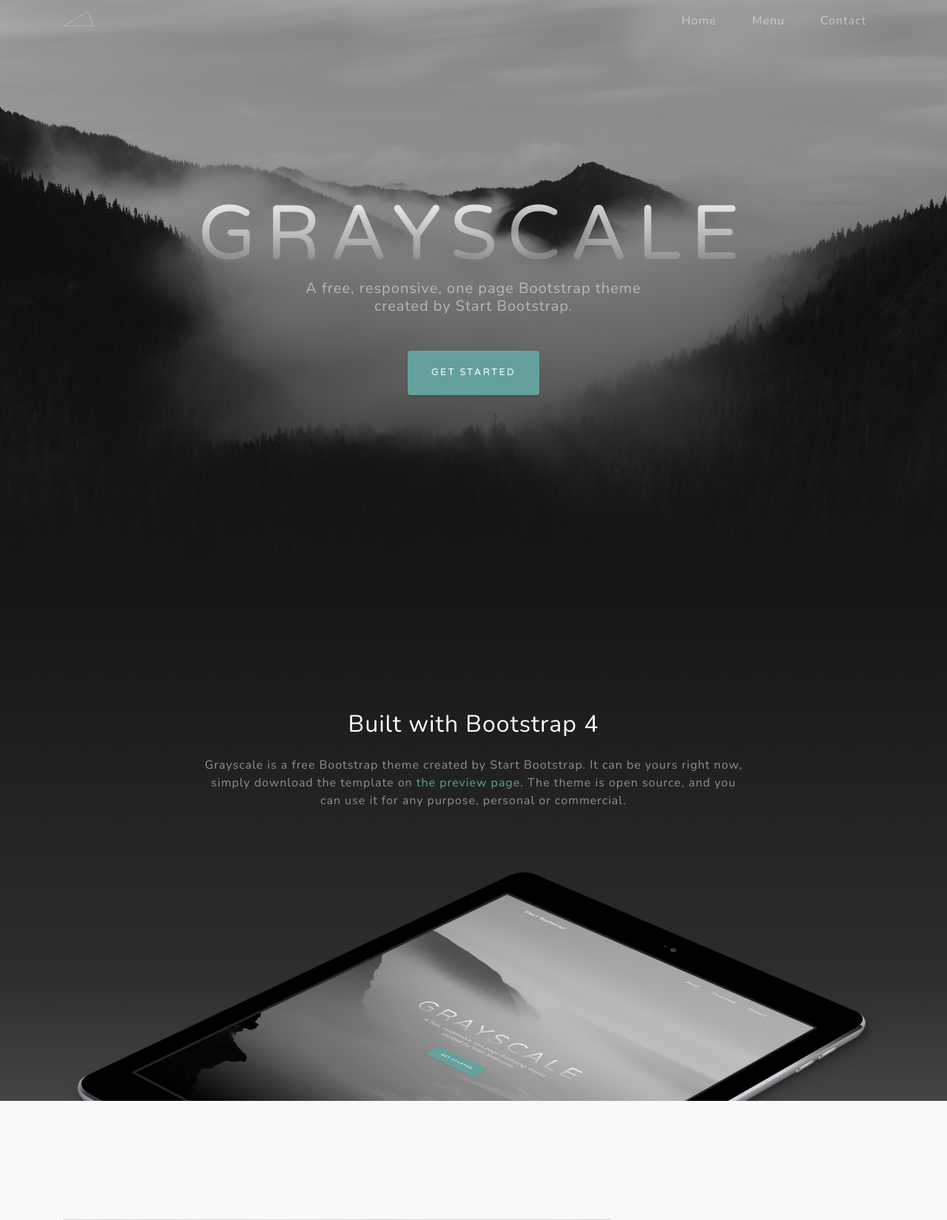
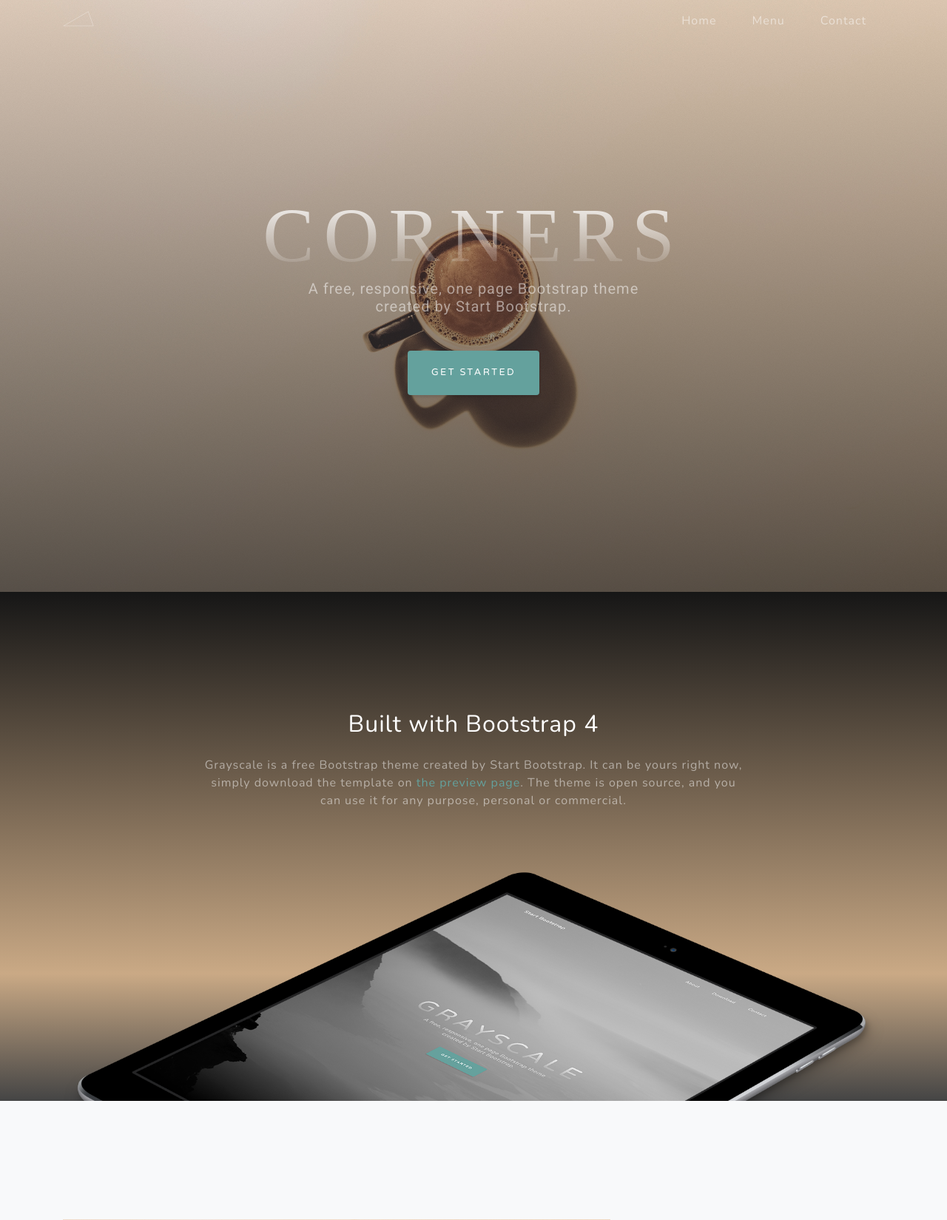
Before and after one commit to dpm16/pythonServer, a Django app: page / in a window 1280 px wide. Shown: the top 1649 px of the page at 74% size. Run offline with Django 3.2, Linux system fonts and the light colour scheme; some libraries are stand-ins or nearby versions; some web fonts are replaced.

Commit message:
new splash

```diff
--- a/mysite/pages/static/css/grayscale.css
+++ b/mysite/pages/static/css/grayscale.css
@@ -92,7 +92,7 @@
   height: auto;
   min-height: 35rem;
   padding: 15rem 0;
-  background: linear-gradient(to bottom, rgba(22, 22, 22, 0.3) 0%, rgba(22, 22, 22, 0.7) 75%, #161616 100%), url("../img/bg-masthead.jpg");
+  background: linear-gradient(to bottom, rgba(22, 22, 22, 0.1) 0%, rgba(22, 22, 22, 0.7) 100%, #161616 100%), url("../img/bg-masthead.jpg");
   background-position: center;
   background-repeat: no-repeat;
   background-attachment: scroll;
@@ -100,7 +100,7 @@
 }
 
 .masthead h1 {
-  font-family: 'Varela Round';
+  font-family: 'Roboto Slab';
   font-size: 2.5rem;
   line-height: 2.5rem;
   letter-spacing: 0.8rem;
@@ -111,6 +111,7 @@
 }
 
 .masthead h2 {
+  font-family: 'Roboto';
   max-width: 20rem;
   font-size: 1rem;
 }
@@ -167,7 +168,7 @@
 
 .about-section {
   padding-top: 10rem;
-  background: linear-gradient(to bottom, #161616 0%, rgba(22, 22, 22, 0.9) 75%, rgba(22, 22, 22, 0.8) 100%);
+  background: linear-gradient(to bottom, #161616 0%, rgba(196, 160, 120, 0.9) 75%, rgba(22, 22, 22, 0.8) 100%);
 }
 
 .about-section p {
--- a/mysite/pages/templates/index.html
+++ b/mysite/pages/templates/index.html
@@ -18,6 +18,7 @@
   <link href="{% static 'css/custom-icon.css' %}" rel="stylesheet">
   <link href="https://fonts.googleapis.com/css?family=Varela+Round" rel="stylesheet">
   <link href="https://fonts.googleapis.com/css?family=Nunito:200,200i,300,300i,400,400i,600,600i,700,700i,800,800i,900,900i" rel="stylesheet">
+  <link href="https://fonts.googleapis.com/css?family=Roboto&display=swap" rel="stylesheet">
 
   <!-- Custom styles for this template -->
   <link href="{% static 'css/grayscale.css' %}" rel="stylesheet">
@@ -54,7 +55,7 @@
   <header class="masthead">
     <div class="container d-flex h-100 align-items-center">
       <div class="mx-auto text-center">
-        <h1 class="mx-auto my-0 text-uppercase">Grayscale</h1>
+        <h1 class="mx-auto my-0 text-uppercase">Corners</h1>
         <h2 class="text-white-50 mx-auto mt-2 mb-5">A free, responsive, one page Bootstrap theme created by Start Bootstrap.</h2>
         <a href="#about" class="btn btn-primary js-scroll-trigger">Get Started</a>
       </div>
```
Also changed, not shown: mysite/pages/static/img/bg-masthead.jpg, mysite/pages/static/img/bg-masthead_old.jpg (added).
